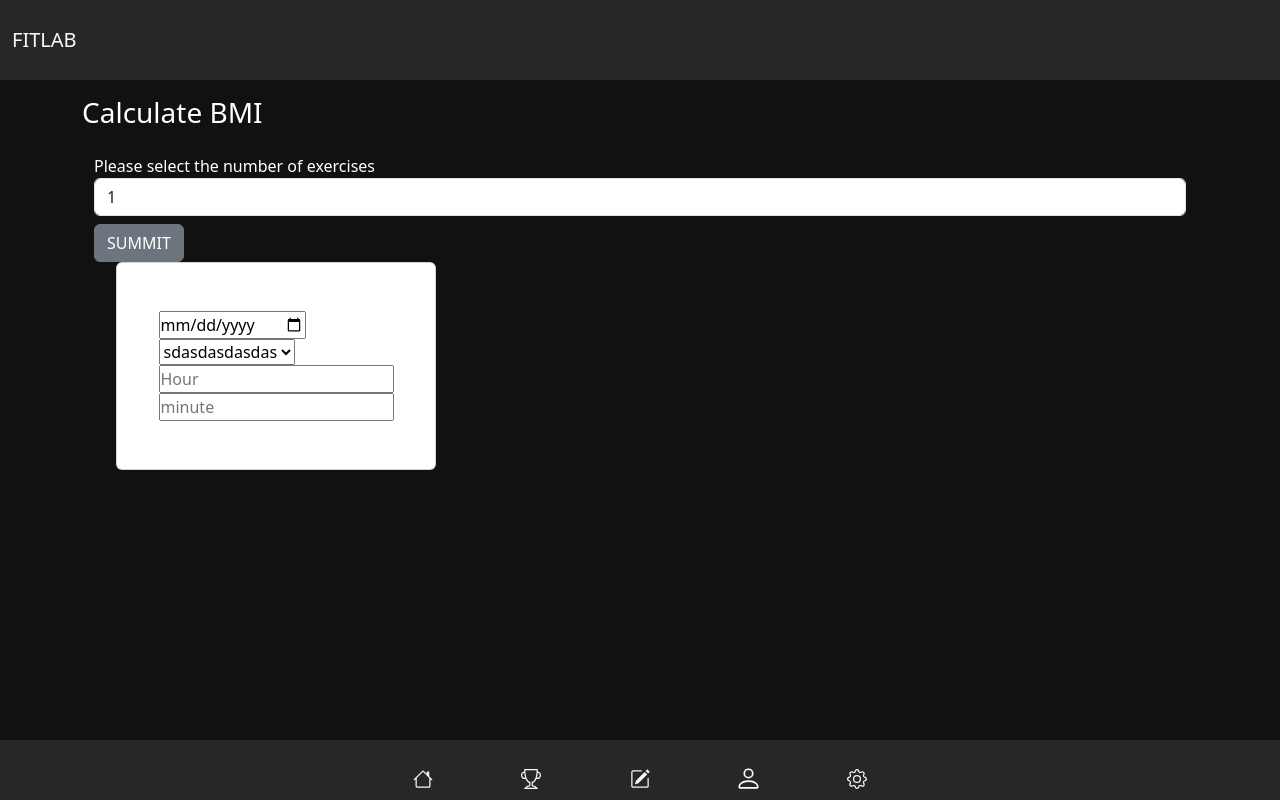
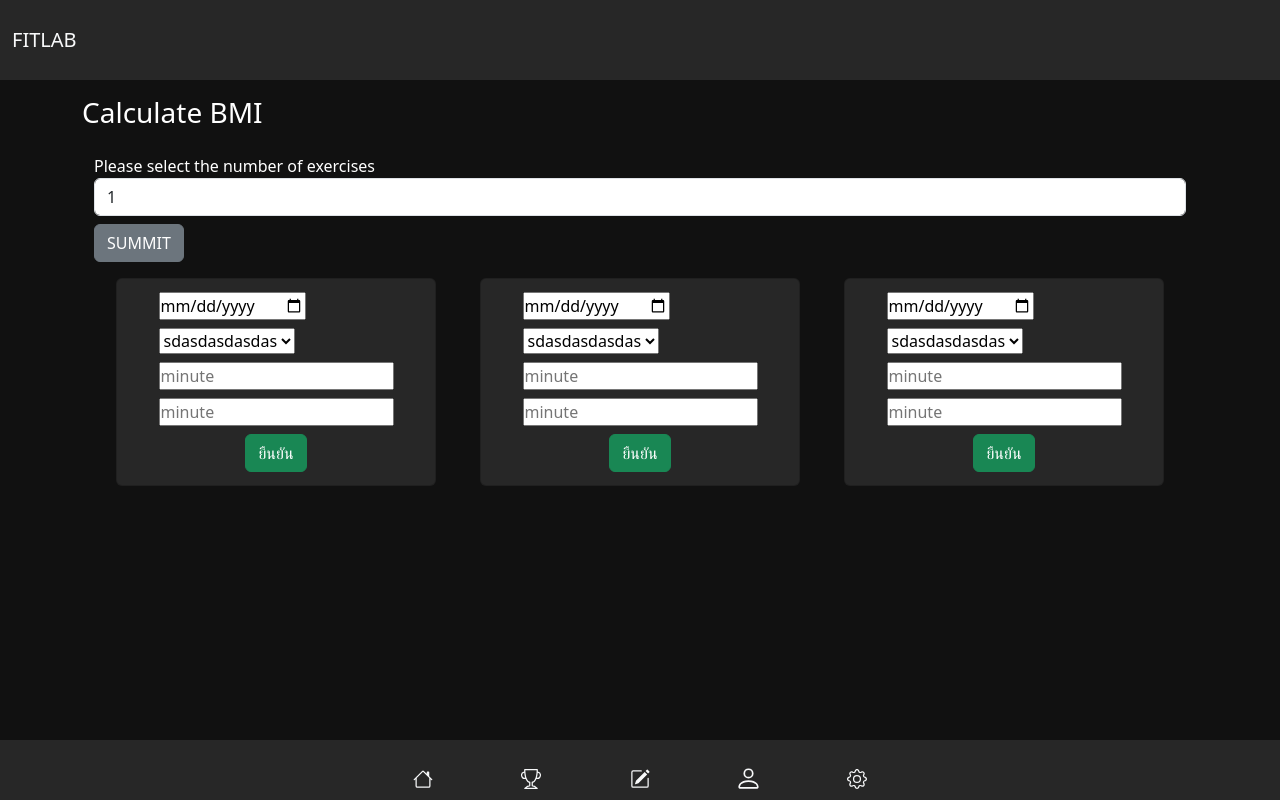
Before and after one commit to dinsorkot/FIT_LAB, a Vue app: page /form in a window 1280 px wide. Built offline with nearby package versions, Linux system fonts and the light colour scheme.

Commit message:
loopopen

```diff
--- a/src/component/formdata.vue
+++ b/src/component/formdata.vue
@@ -1,4 +1,7 @@
-<script setup></script>
+<script setup>
+import { ref } from 'vue'
+  const lo  = ref();
+</script>
 
 <template>
   <div class="container text-white">
@@ -23,15 +26,15 @@
 
       <div class="container">
         <div class="row">
-          <div class="col-4 d-flex justify-content-center">
+          <div class="col-4 mt-3 d-flex justify-content-center" v-for="n in 3">
             <div
               class="card d-flex justify-content-center"
-              style="width: 20rem; height: 13rem"
+              style="width: 20rem; height: 13rem; background-color: #272727"
             >
               <div class="d-flex justify-content-center">
                 <div>
-                  <div><input type="date" /></div>
-                  <div>
+                  <div class="pb-2"><input type="date" /></div>
+                  <div class="pb-2">
                     <select name="" id="">
                       <option selected>sdasdasdasdas</option>
                       <option value="">1</option>
@@ -39,8 +42,11 @@
                       <option value="">1</option>
                     </select>
                   </div>
-                  <div><input type="number" name="" id="" placeholder="Hour" /></div>
-                  <div><input type="number" name="" id="" placeholder="minute" /></div>
+                  <div class="pb-2">
+                    <input type="number" placeholder="minute" maxlenght="2" />
+                  </div>
+                  <div><input type="number" placeholder="minute" maxlength="2" /></div>
+                  <div class="d-flex mt-2 justify-content-center"><button type="button" class="btn btn-success">ยืนยัน</button></div>
                 </div>
               </div>
             </div>
```
